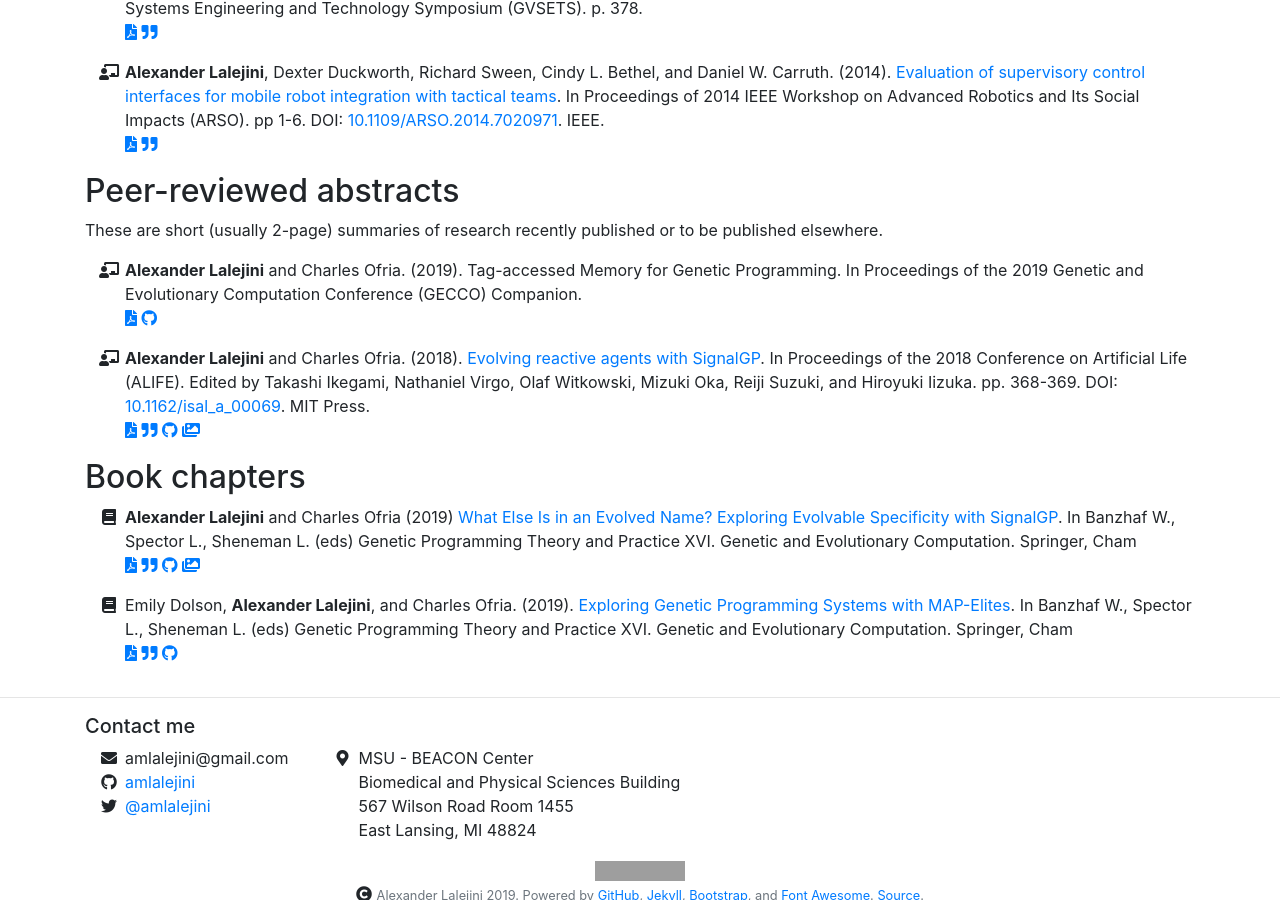
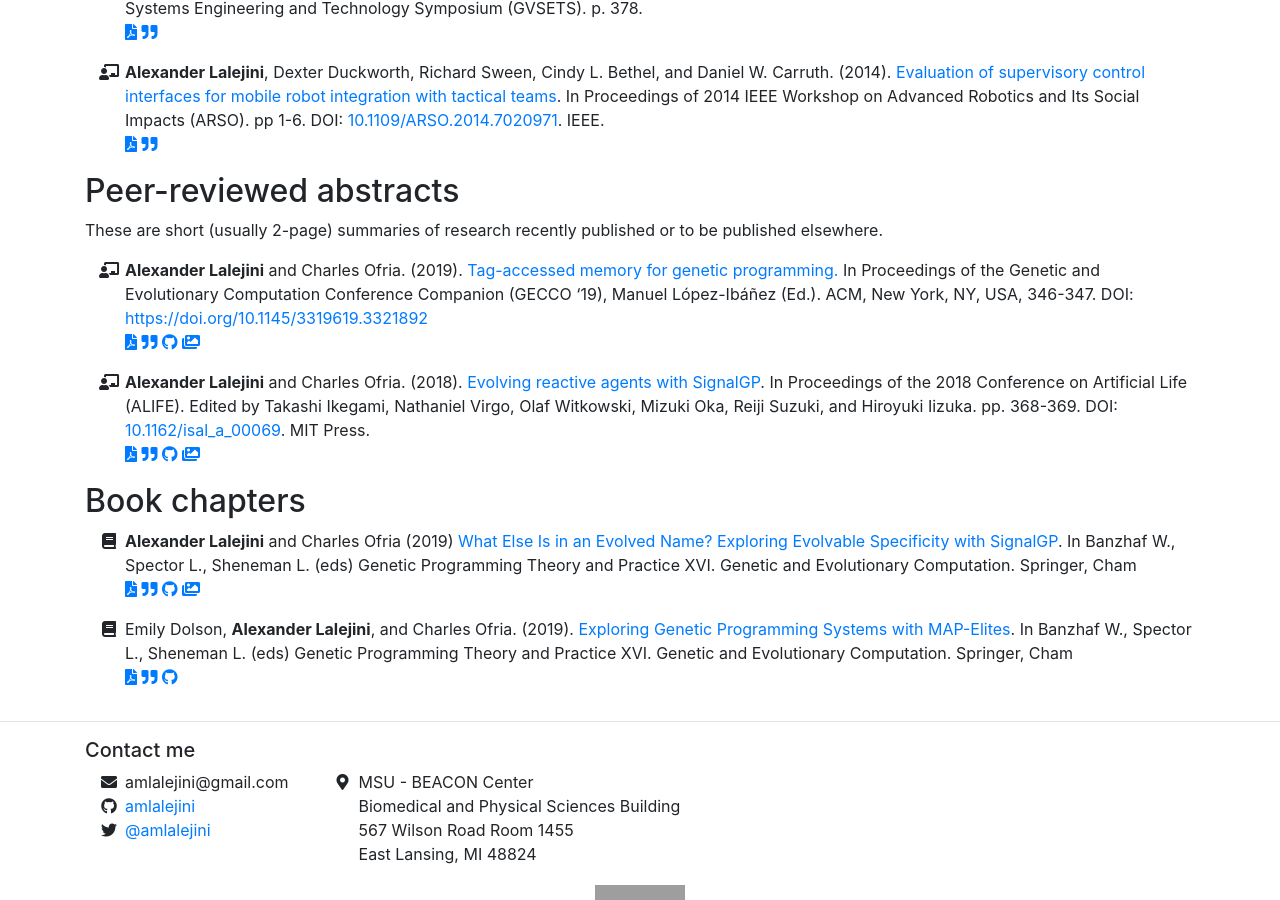
Before and after one commit to amlalejini/amlalejini.github.io, a Jekyll site: the page built from _pages/publications.md, in a window 1280 px wide and 900 px high, scrolled down 1491 px. Built offline with Jekyll 4.4.1, drawn with Linux system fonts in a browser that asks for light colours; nearby versions of some CDN libraries; some of the changed lines change nothing that is shown; grey boxes are pictures that could not be loaded.

Commit message:
update tag-access memory for gp publication info

````diff
--- a/_data/publications.yml
+++ b/_data/publications.yml
@@ -38,13 +38,37 @@ publications:
 
   - citation: |
       Alexander Lalejini and Charles Ofria. (2019).
-      Tag-accessed Memory for Genetic Programming.
-      In Proceedings of the 2019 Genetic and Evolutionary Computation Conference (GECCO) Companion.
+      [Tag-accessed memory for genetic programming.](https://dl.acm.org/citation.cfm?doid=3319619.3321892)
+      In Proceedings of the Genetic and Evolutionary Computation Conference Companion (GECCO '19), Manuel López-Ibáñez (Ed.).
+      ACM, New York, NY, USA, 346-347.
+      DOI: [https://doi.org/10.1145/3319619.3321892](https://doi.org/10.1145/3319619.3321892)
     year: 2019
     venue: conference
     type: peer-reviewed-abstract
     github_repository_link: https://github.com/amlalejini/GECCO-2019-tag-accessed-memory
+    presentation_link: https://docs.google.com/presentation/d/1j4IusMVaNVOEcxFkIcveNyB_sfaFowQUFcLqLloCa5M/edit?usp=sharing
     pdf: /pubs/Lalejini_Ofria_2019_Tag-accessed_Memory.pdf
+    bibtex_id: Lalejini2019-TagMem
+    bibtex: |
+      ```bibtex
+      @inproceedings{Lalejini2019-TagMem,
+        author = {Lalejini, Alexander and Ofria, Charles},
+        title = {Tag-accessed Memory for Genetic Programming},
+        booktitle = {Proceedings of the Genetic and Evolutionary Computation Conference Companion},
+        series = {GECCO '19},
+        year = {2019},
+        isbn = {978-1-4503-6748-6},
+        location = {Prague, Czech Republic},
+        pages = {346--347},
+        numpages = {2},
+        url = {http://doi.acm.org/10.1145/3319619.3321892},
+        doi = {10.1145/3319619.3321892},
+        acmid = {3321892},
+        publisher = {ACM},
+        address = {New York, NY, USA},
+        keywords = {genetic programming, linear genetic programming, memory access, tag-based referencing, tags},
+      }
+      ```
 
   - citation: |
       Alexander Lalejini and Charles Ofria. (2018).
````
